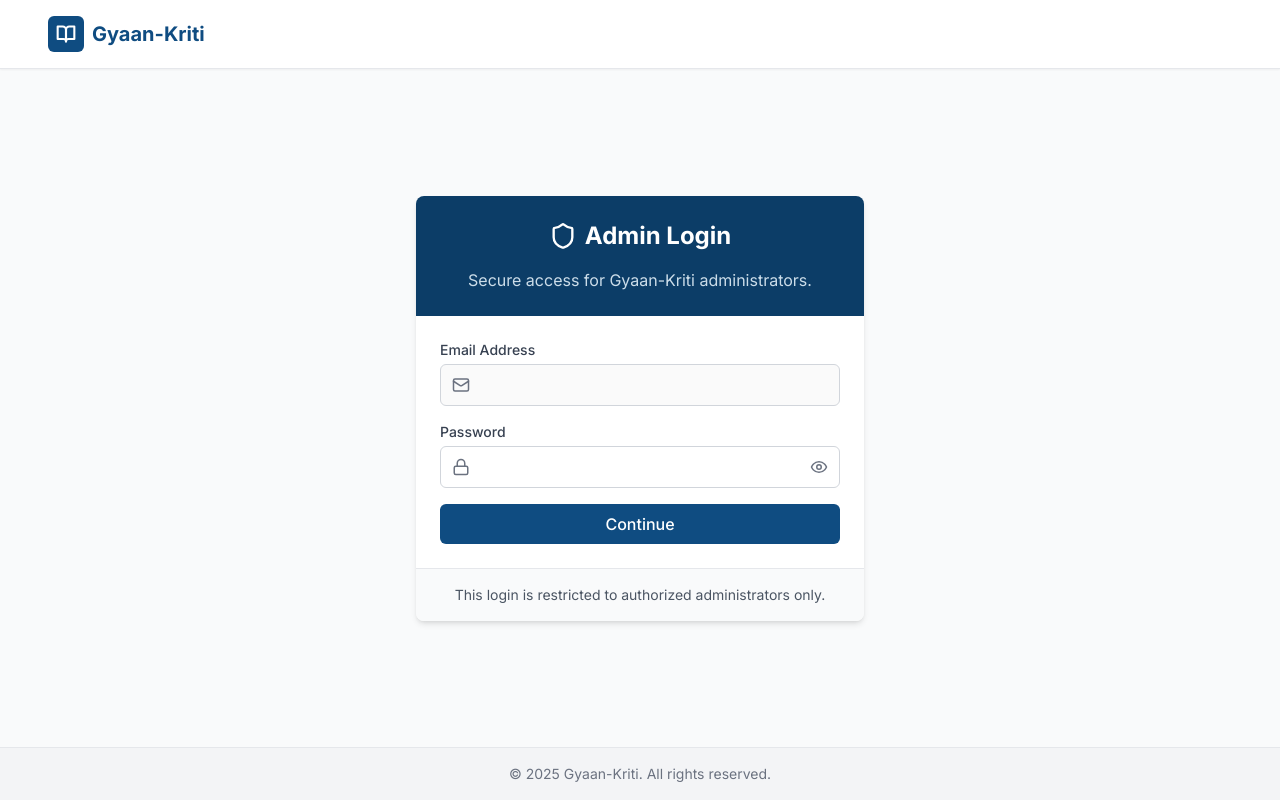
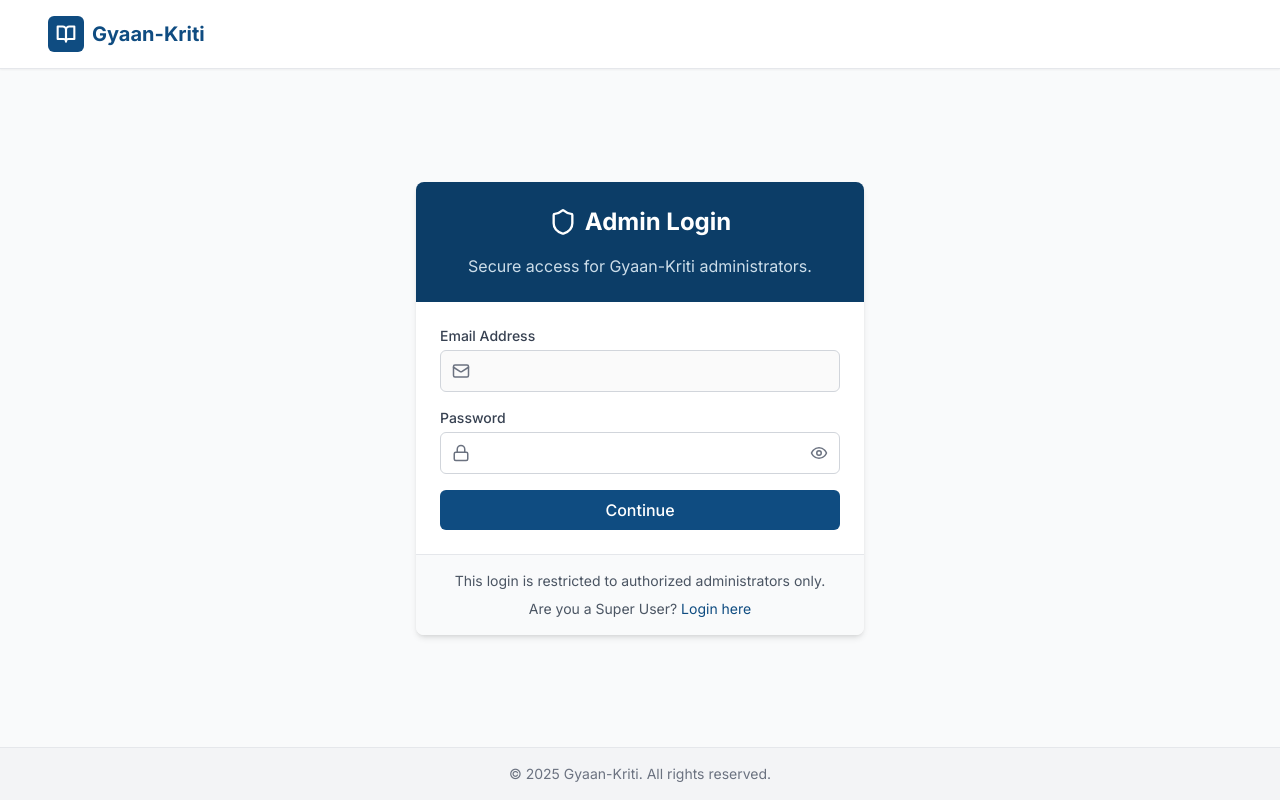
Before and after one commit to b-rushik/Application-development, a React (Vite) app: page /admin-login in a window 1280 px wide. Built offline with nearby package versions, Linux system fonts and the light colour scheme.

Commit message:
Add files via upload

```diff
--- a/src/pages/AdminLoginPage.tsx
+++ b/src/pages/AdminLoginPage.tsx
@@ -2,12 +2,12 @@
 import { useForm } from 'react-hook-form';
 import { zodResolver } from '@hookform/resolvers/zod';
 import { motion } from 'framer-motion';
-import { Lock, Mail, Shield } from 'lucide-react';
+import { Lock, Mail, Shield, User } from 'lucide-react';
 import InputField from '../components/common/InputField';
 import Button from '../components/common/Button';
 import { useAuth } from '../contexts/AuthContext';
 import { adminLoginSchema } from '../utils/validation';
-import Logo from '../components/common/Logo';
+import { Link } from 'react-router-dom';
 
 const AdminLoginPage = () => {
   const [loading, setLoading] = useState(false);
@@ -151,10 +151,18 @@
         )}
       </div>
 
-      <div className="p-4 bg-gray-50 border-t text-center text-sm text-gray-600">
-        <p>
-          This login is restricted to authorized administrators only.
-        </p>
+      <div className="p-4 bg-gray-50 border-t">
+        <div className="text-center text-sm text-gray-600 space-y-2">
+          <p>
+            This login is restricted to authorized administrators only.
+          </p>
+          <p>
+            Are you a Super User?{' '}
+            <Link to="/super-user-login" className="text-primary-500 hover:underline">
+              Login here
+            </Link>
+          </p>
+        </div>
       </div>
     </motion.div>
   );
```
